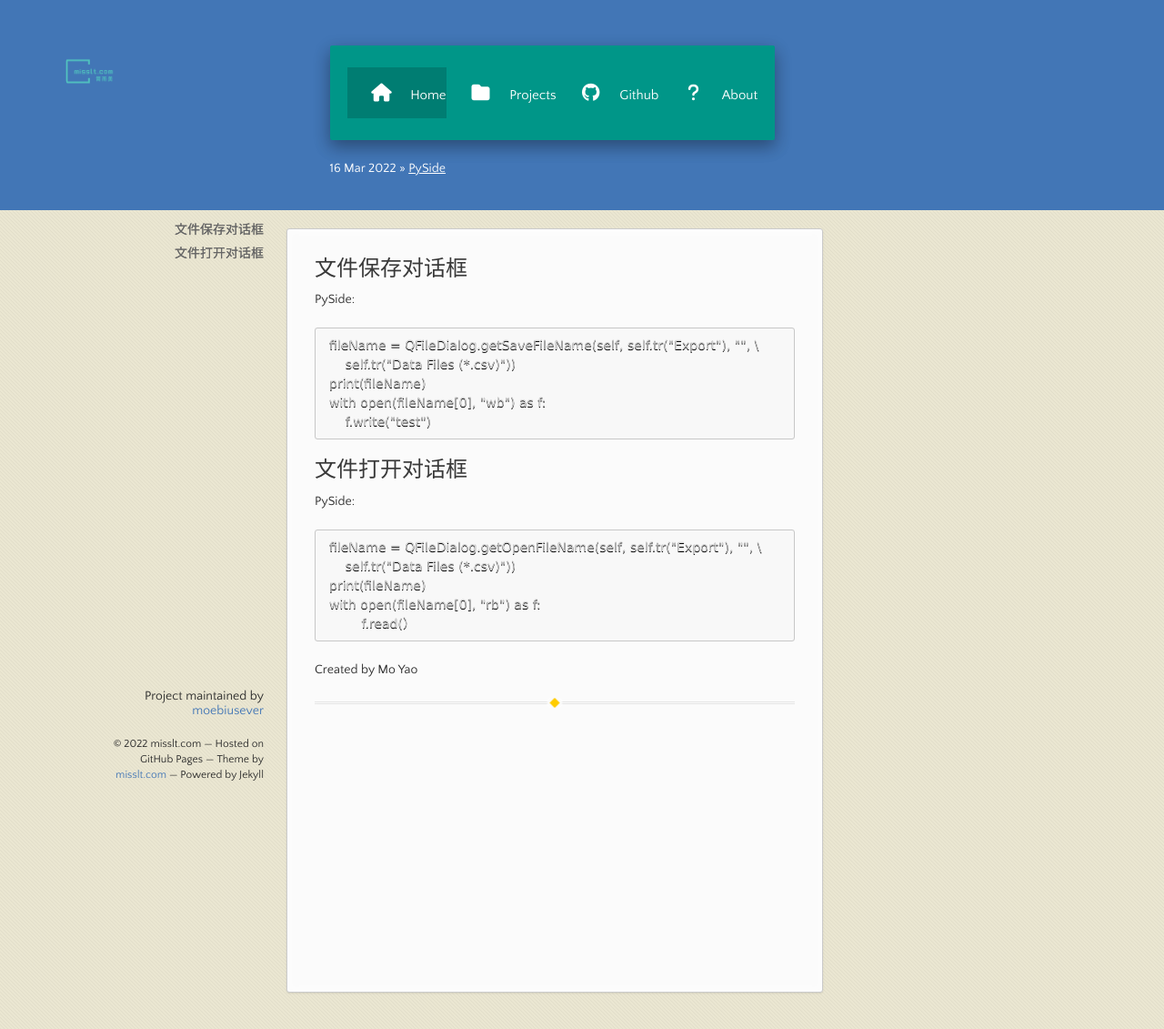
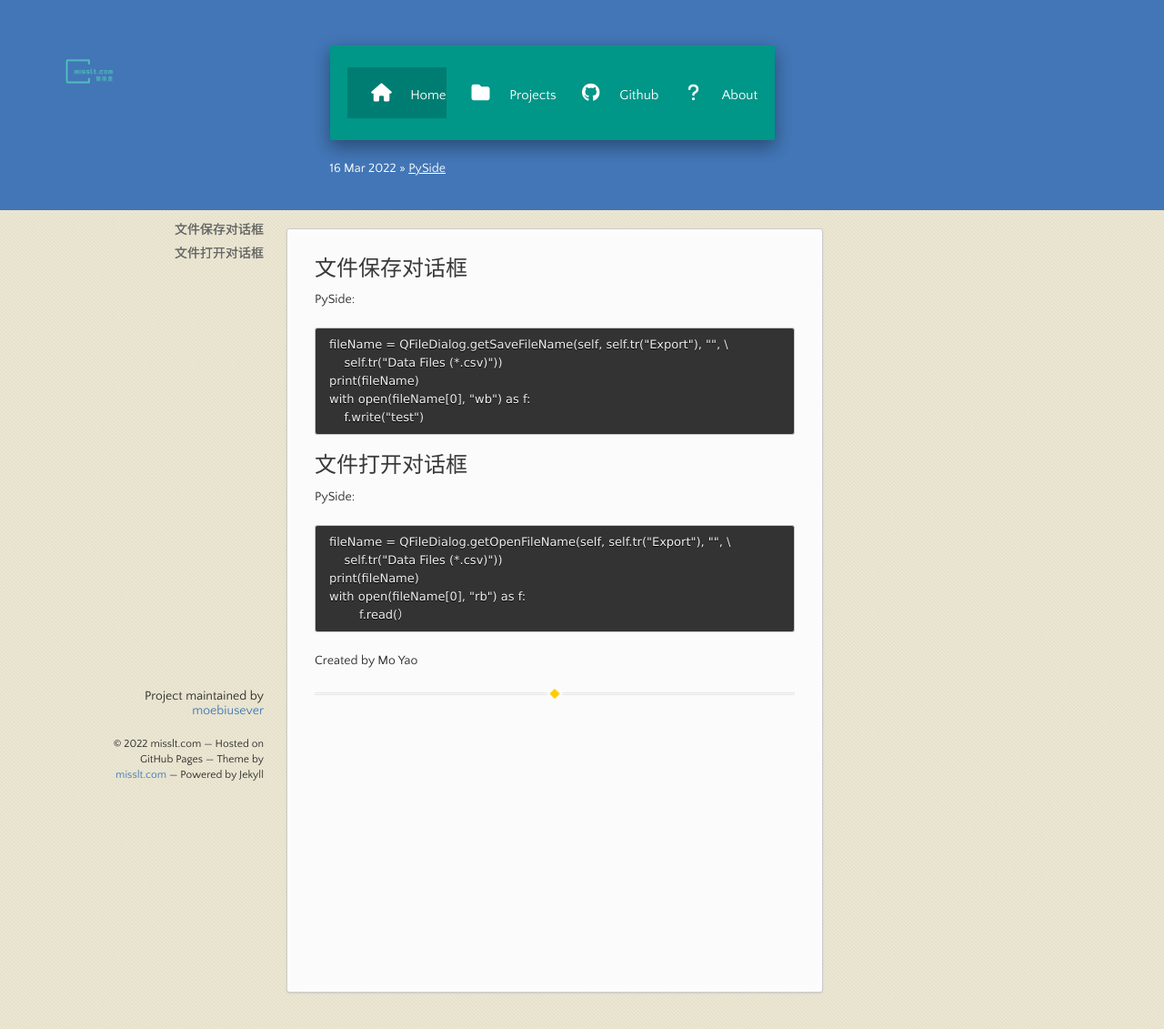
Before and after one commit to moebiusever/misslt, a Jekyll site: the page built from _posts/2022-03-14-file-dialog-in-pyside.md, in a window 1280 px wide. Shown: the whole page at 91% size. Built offline with Jekyll 4.4.1, drawn with Linux system fonts in a browser that asks for light colours; nearby versions of some CDN libraries; comment, search, counter and statistics services are not loaded.

Commit message:
optimize the code block display

```diff
--- a/_sass/misslt-gh-theme.scss
+++ b/_sass/misslt-gh-theme.scss
@@ -360,7 +360,7 @@ blockquote {
     font-style: italic;
 }
 
-code {
+section code {
     font-family: 'Lucida Sans', Monaco, Bitstream Vera Sans Mono, Lucida Console, Terminal;
     font-size: 13px;
     color: #efefef;
@@ -371,7 +371,7 @@ code {
     border-radius: 2px;
 }
 
-pre {
+section pre.highlight {
     padding: 8px 15px;
     background: #333333;
     border-radius: 3px;
```
